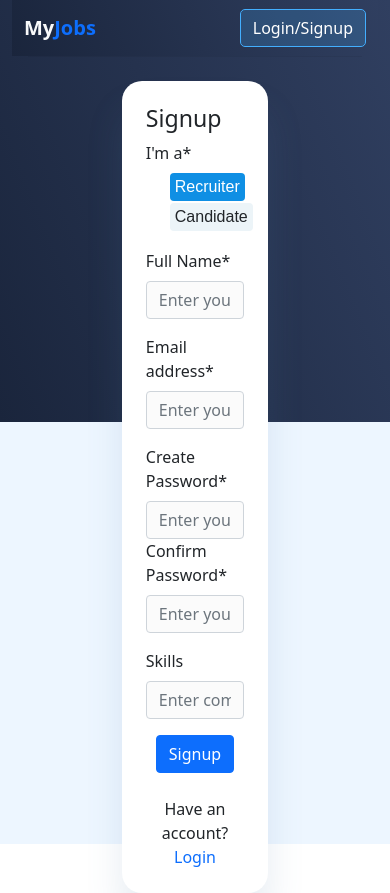
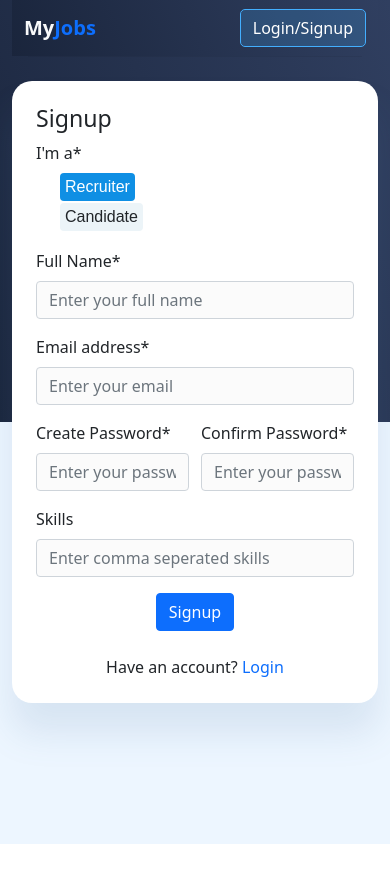
Before and after one commit to hitesh0710/MyJobs, a React (Create React App) app: page /signup in a window 390 px wide. After the commit the page ends 844 px from the top, so only its background shows below. Built offline with nearby package versions, Linux system fonts and the light colour scheme.

Commit message:
fix for mobile responsive

```diff
--- a/src/components/forgot-password/ForgotPassword.css
+++ b/src/components/forgot-password/ForgotPassword.css
@@ -11,6 +11,15 @@
     margin: auto;
 }
 
+@media only screen and (max-width: 600px) {
+    .parent {
+        overflow: hidden;
+        width: 100%;
+        margin: auto;
+
+    }
+}
+
 .hreflink {
     text-decoration: #43AFFF;
 }
--- a/src/components/get-candidates/GetCandidates.css
+++ b/src/components/get-candidates/GetCandidates.css
@@ -0,0 +1,16 @@
+.candidateDiv {
+    flex: 0 0 49%;
+    margin: 3px;
+}
+
+@media only screen and (max-width: 600px) {
+    .candidateDiv {
+        flex: 1 0 80%;
+        margin: 3px;
+    }
+}
+
+.nocandidateDiv {
+    flex: 0 0 100%;
+    margin: 3px;
+}
--- a/src/components/get-candidates/GetCandidates.js
+++ b/src/components/get-candidates/GetCandidates.js
@@ -96,19 +96,14 @@ function GetCandidates({ showCandidates, handleCandidates, id }) {
                     <Modal.Title>Applied Candidates</Modal.Title>
                 </Modal.Header>
                 <Modal.Body className="bg-light">
-                    <Container >
-                        <Row>
-
-                            {
-                                candidates ?
-                                    (candidates.map((candidate) => {
-                                        return <Col xs={12} md={6}><ShowCandidates candidate={candidate} key={candidate.id} /> </Col>;
-                                    })) : (<Col xs={12} md={6}><h4 className="text-center">No applications available!</h4> </Col>)
-                            }
-
-
-                        </Row>
-                    </Container>
+                    <div className="parentDiv" >
+                        {
+                            candidates ?
+                                (candidates.map((candidate) => {
+                                    return <div className="candidateDiv"><ShowCandidates candidate={candidate} key={candidate.id} /> </div>;
+                                })) : (<div className="nocandidateDiv"><h4 className="text-center">No applications available!</h4> </div>)
+                        }
+                    </div>
                 </Modal.Body>
             </Modal>
         </div >
--- a/src/components/get-jobs/GetJobs.css
+++ b/src/components/get-jobs/GetJobs.css
@@ -1,14 +1,3 @@
-.cards {
-    display: flex;
-    flex-wrap: wrap;
-}
-
-.card {
-    flex: 1 0 500px;
-    box-sizing: border-box;
-    margin: 1rem .25em;
-}
-
 .textOverflow {
     width: 18em;
     white-space: nowrap;
@@ -27,3 +16,13 @@
     color: white;
     border: none;
 }
+
+.parentDiv {
+    display: flex;
+    flex-wrap: wrap;
+}
+
+.childDiv {
+    flex: 0 1 30%;
+    margin: 5px;
+}
--- a/src/components/get-jobs/GetJobs.js
+++ b/src/components/get-jobs/GetJobs.js
@@ -12,8 +12,8 @@ import { useHistory } from 'react-router-dom';
 function ShowJobs({ job }) {
     const [showCandidates, handleCandidates] = React.useState(false);
     return (
-        <div className="col-4">
-            <Card style={{ width: '20em' }}>
+        <div >
+            <Card>
                 <Card.Body>
                     <Card.Title>{job.title}</Card.Title>
                     <Card.Text className="textOverflow">
@@ -123,7 +123,7 @@ function GetJobs() {
     return (
         <div>
             <h2 className="text-white">Jobs posted by you</h2>
-            <div className="row">
+            <div className="parentDiv">
                 {totalPic > 0 &&
                     <div>
                         {currPage > 1 && <button onClick={prevPage}> {`<`} </button>}
@@ -133,7 +133,7 @@ function GetJobs() {
 
                 {
                     jobs.map((job) => {
-                        return <ShowJobs job={job} key={job.id} />;
+                        return <div className="childDiv"><ShowJobs job={job} key={job.id} /></div>;
                     })
                 }
 
--- a/src/components/login/Login.css
+++ b/src/components/login/Login.css
@@ -9,6 +9,15 @@
     overflow: hidden;
     width: 40%;
     margin: auto;
+}
+
+@media only screen and (max-width: 600px) {
+    .parent {
+        overflow: hidden;
+        width: 100%;
+        margin: auto;
+
+    }
 }
 
 .hreflink {
--- a/src/components/post-job/PostJob.css
+++ b/src/components/post-job/PostJob.css
@@ -9,6 +9,15 @@
     overflow: hidden;
     width: 40%;
     margin: auto;
+}
+
+@media only screen and (max-width: 600px) {
+    .parent {
+        overflow: hidden;
+        width: 100%;
+        margin: auto;
+
+    }
 }
 
 .hreflink {
--- a/src/components/signup/Signup.css
+++ b/src/components/signup/Signup.css
@@ -9,6 +9,15 @@
     overflow: hidden;
     width: 40%;
     margin: auto;
+}
+
+@media only screen and (max-width: 600px) {
+    .parent {
+        overflow: hidden;
+        width: 100%;
+        margin: auto;
+
+    }
 }
 
 .hreflink {
@@ -35,3 +44,7 @@
     background-color: rgb(15, 143, 228);
     color: white;
 }
+
+.customPadding {
+    padding-right: 0px;
+}
--- a/src/components/signup/Signup.js
+++ b/src/components/signup/Signup.js
@@ -148,7 +148,7 @@ export default function Signup() {
                                 <Form.Group
                                     as={Col}
                                     controlId="validationFormik103"
-                                    className="position-relative"
+                                    className="position-relative customPadding"
                                 >
                                     <Form.Label>
                                         Create Password*
```
